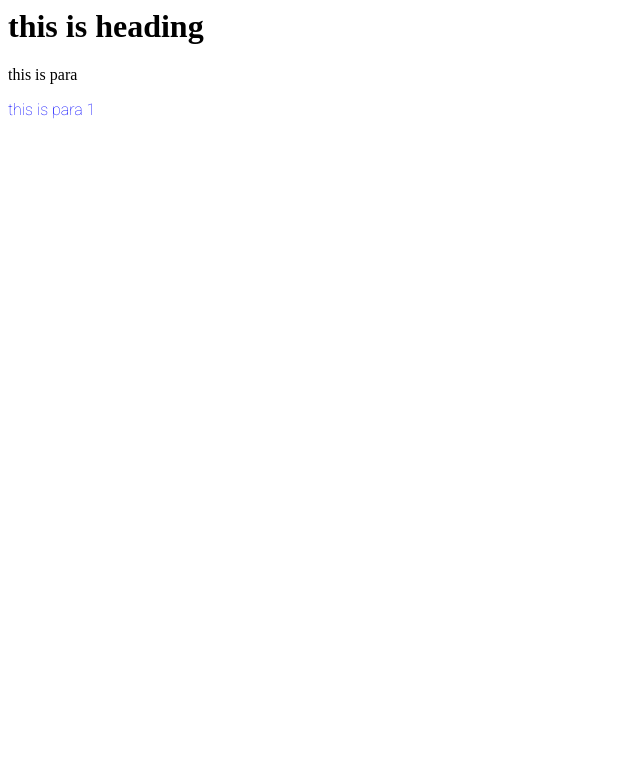
After one commit to iprash155/100DaysOfCode, a PHP site: page /sample.html in a window 1280 px wide. The commit adds this page. Shown: the top 783 px of the page, without its empty margins (0-640 px from the left). Run offline with PHP 8.4, Linux system fonts and the light colour scheme.

Commit message:
sample.html modified

```diff
--- a/css/style.css
+++ b/css/style.css
@@ -1,3 +1,4 @@
-div a.x {
-    color: black;
+.a{
+    color: blue;
+    font-family:'Roboto', sans-serif;;
 }
--- /dev/null
+++ b/sample.html
@@ -0,0 +1,18 @@
+<!DOCTYPE>
+<html lang="en">
+
+<head>
+    <title>sample web page</title>
+    <link rel="stylesheet" href="css/style.css">
+    <link rel="preconnect" href="https://fonts.googleapis.com">
+    <link rel="preconnect" href="https://fonts.gstatic.com" crossorigin>
+    <link href="https://fonts.googleapis.com/css2?family=Roboto:wght@100&display=swap" rel="stylesheet">
+</head>
+
+<body>
+    <h1>this is heading </h1>
+    <p>this is para </p>
+    <p class="a">this is para 1</p>
+</body>
+
+</html>
```
